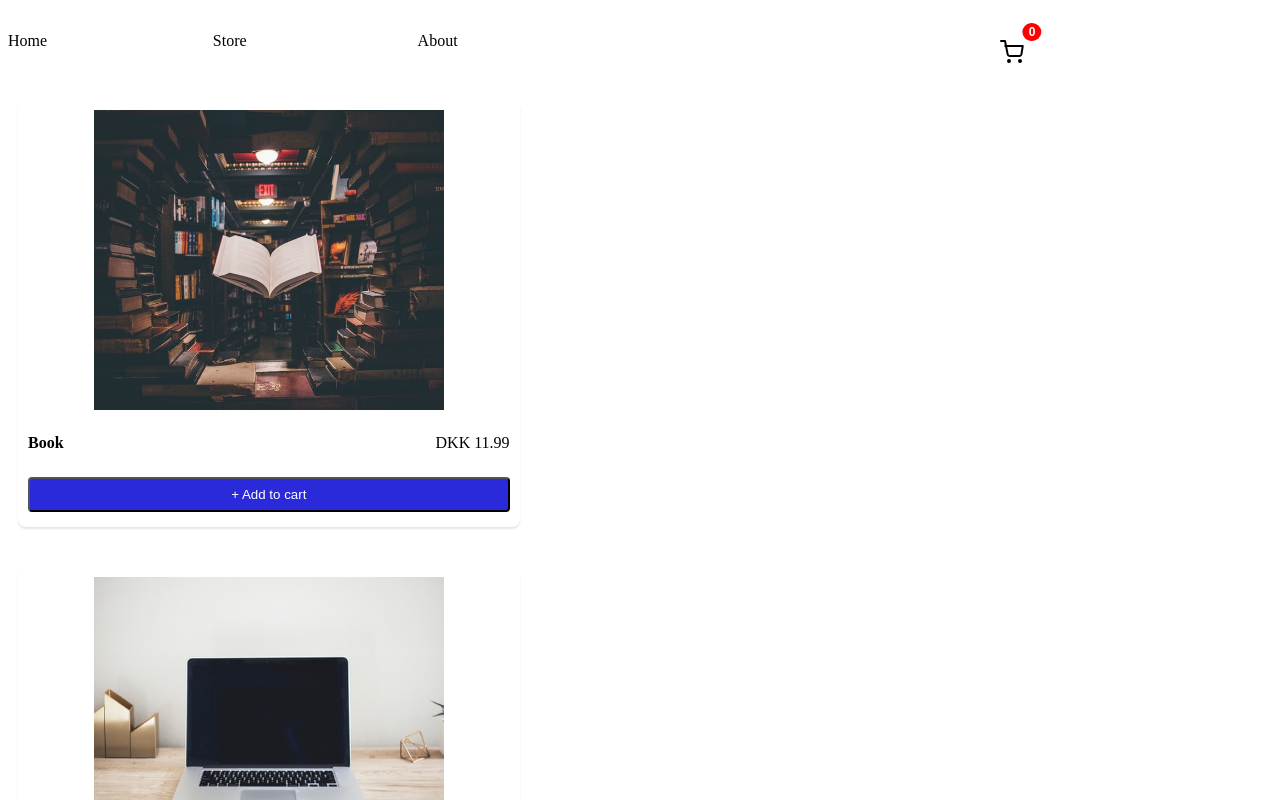
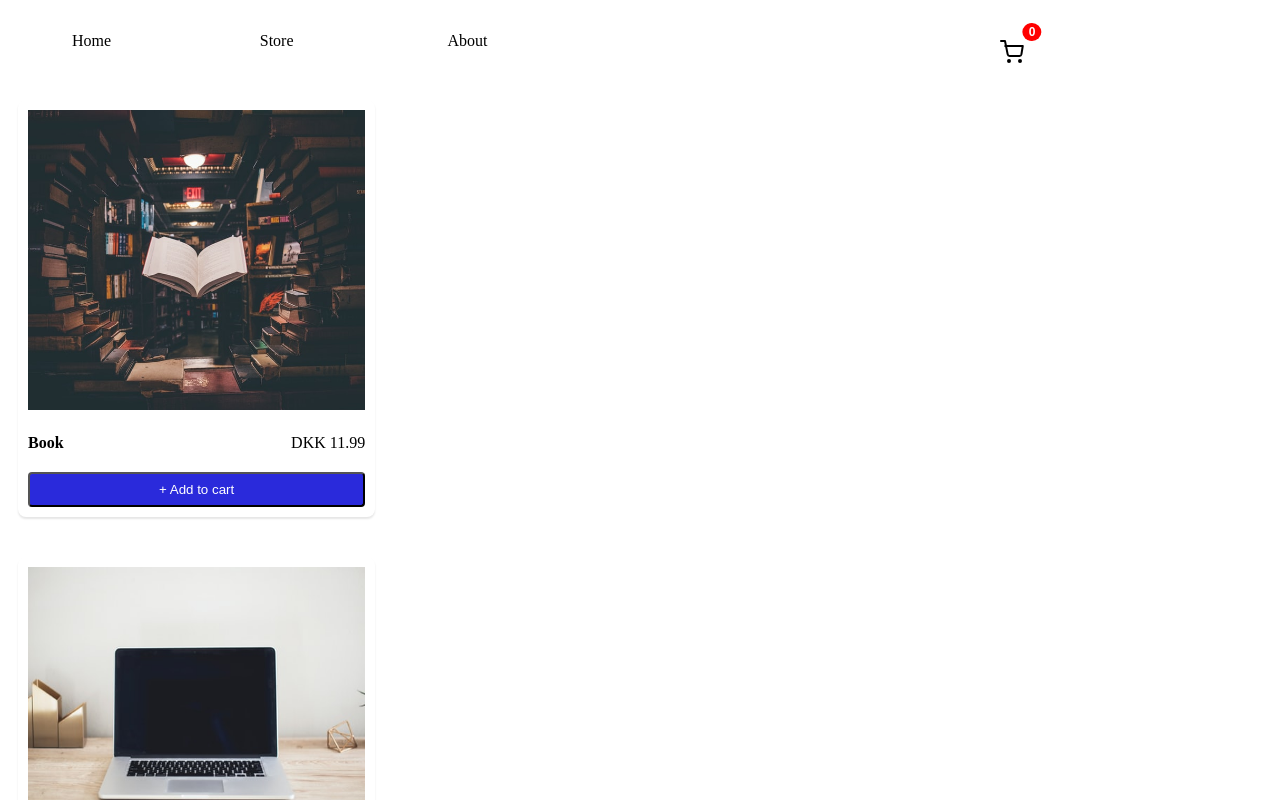
Before and after one commit to shazkhan2/Shopping_app, a React (Vite) app: page /store in a window 1280 px wide. Shown: the top 800 px of the page. Built offline with nearby package versions, Linux system fonts and the light colour scheme.

Commit message:
CSS completed

```diff
--- a/src/components/CartItem.css
+++ b/src/components/CartItem.css
@@ -1,29 +1,38 @@
-
+* {
+  box-sizing: border-box;
+}
 .cart-item-container {
-  display: grid;
-  place-items: center;
-  height: 100vh;
-}
+  display: flex;
+flex-direction: row;
+flex-wrap: wrap;
+max-width: 1400px;
+margin: 2rem 0 0 auto;}
 
 .cart-item {
   display: flex;
+  flex-direction: row;
   align-items: center;
-  width: 300px;
-  padding: 20px;
+  min-width: 500px;
   box-shadow: 0 2px 10px rgba(0, 0, 0, 0.1);
   border-radius: 8px;
   background-color: #fff;
-  text-align: center;
+  text-align: left;
+  min-height: 150px;
 }
 
 .cart-item img {
-  max-width: 100px;
-  height: auto;
+  width: 100px;
+  height: 100px;
   margin-right: 20px;
+  object-fit: cover;
+
+
 }
 
 .item-details {
-  flex: 1;
+  display: flex;
+  flex-direction: column;
+  margin-right: auto;
 }
 
 .item-name {
@@ -31,8 +40,19 @@
   margin-bottom: 10px;
 }
 
-.item-price, .item-total {
-  margin-bottom: 10px;
+.item-price {
+font-size: .7rem;
+}
+
+.item-total-container {
+  display: flex;
+  align-items: center;
+  margin-left: auto;
+}
+.item-total {
+  font-weight: bold;
+  margin-right: 20px;
+
 }
 
 .remove-item {
@@ -40,6 +60,7 @@
   color: white;
   border: none;
   padding: 5px 10px;
+  margin-right: 1rem;
   border-radius: 4px;
   cursor: pointer;
 }
--- a/src/components/CartItem.tsx
+++ b/src/components/CartItem.tsx
@@ -25,13 +25,16 @@ export function CartItem({ id, quantity }: CartItemProps) {
           <div className="item-price">
             {formatCurrency(item.price)}
           </div>
+        </div>
+
           <div className="item-total">
             {formatCurrency(item.price * quantity)}
           </div>
+          <div>
           <button onClick={() => removeFromCart(item.id)} className="remove-item">
             ×
           </button>
-        </div>
+          </div>
       </div>
     </div>
   );
--- a/src/components/Navbar.css
+++ b/src/components/Navbar.css
@@ -1,8 +1,7 @@
 nav {
     display: flex;
     justify-content: space-between;
-    margin: auto;
-    padding-top: 2em;
+    padding: 2em 0 0 2em;
     position: fixed;
     top: 0;
     width: 100%;
@@ -12,8 +11,7 @@ nav {
 ul {
     display: flex;
     flex-direction: row;
-    padding: 0;
-  margin: 0;
+    padding: 0 0 0 2em;  margin: 0;
   flex: 1;
   max-width: 60%;
 
--- a/src/components/StoreItem.css
+++ b/src/components/StoreItem.css
@@ -6,12 +6,11 @@
   justify-content: space-between;
   align-items: center;
   max-width: 1400px;
-  margin: 0 auto;
   padding: 20px 10px;
 }
 
 .card {
-  width: calc(40% - 16px);
+  width: calc(30% - 16px);
    padding: 10px;
   box-shadow: 0 2px 2px rgba(0, 0, 0, 0.1);
   border-radius: 8px;
@@ -21,7 +20,6 @@
 
 .card img {
   width: 100%;
-  max-width: 350px;
   height: 300px;
   object-fit: cover;
 
@@ -43,7 +41,6 @@
 }
 
 .add-btn {
-  margin: 5px 0;
     width: 100%;
     background-color: rgb(42, 42, 219);
     color: #fff;
@@ -80,3 +77,8 @@
 .remove:hover {
   background-color: darkred;
 }
+
+.card::after {
+  content: "";
+  height: 350px;
+}
--- a/src/components/StoreItem.tsx
+++ b/src/components/StoreItem.tsx
@@ -9,6 +9,7 @@ interface Item {
     price: number;
     imgUrl: string;
   }
+
 
   export function StoreItem({ id, name, price, imgUrl }: Item) {
     const { getItemsQuantity, increaseCartQuantity, decreaseCartQuantity, removeFromCart } = useShoppingCart();
```
